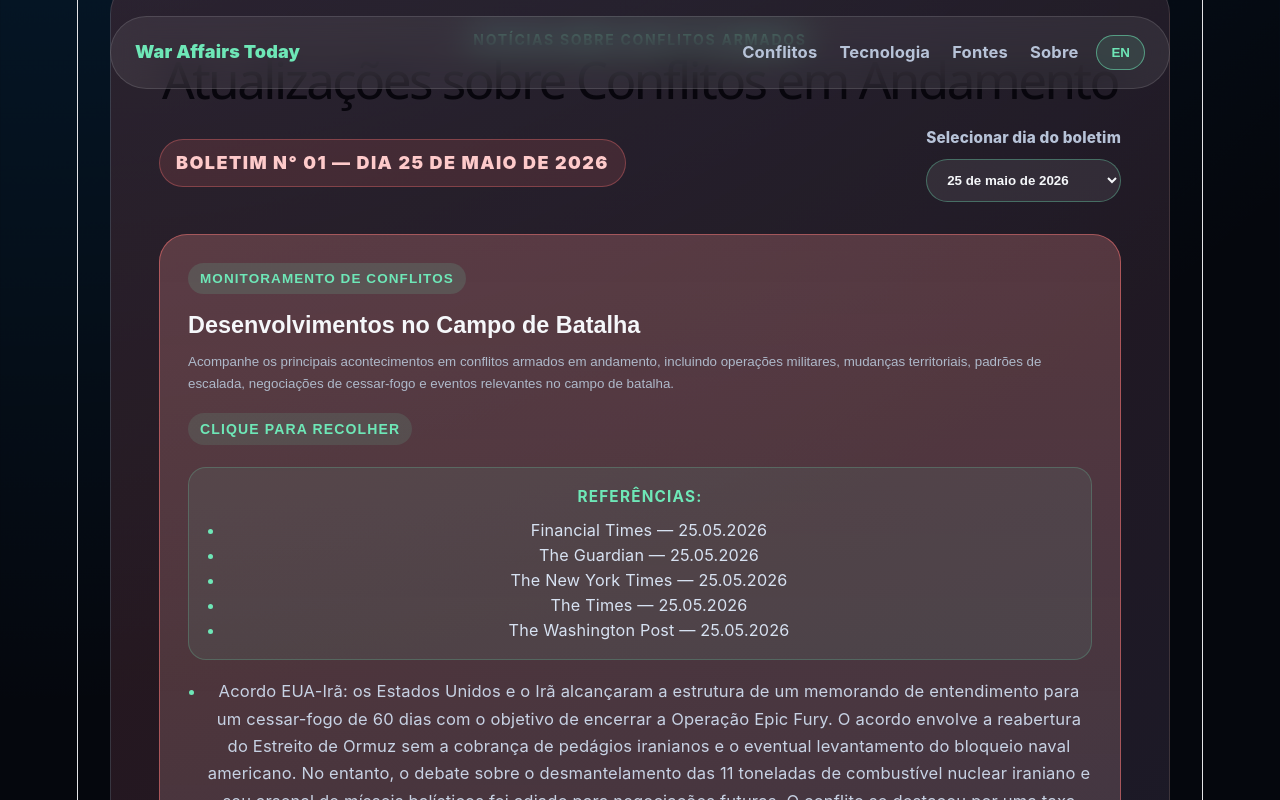
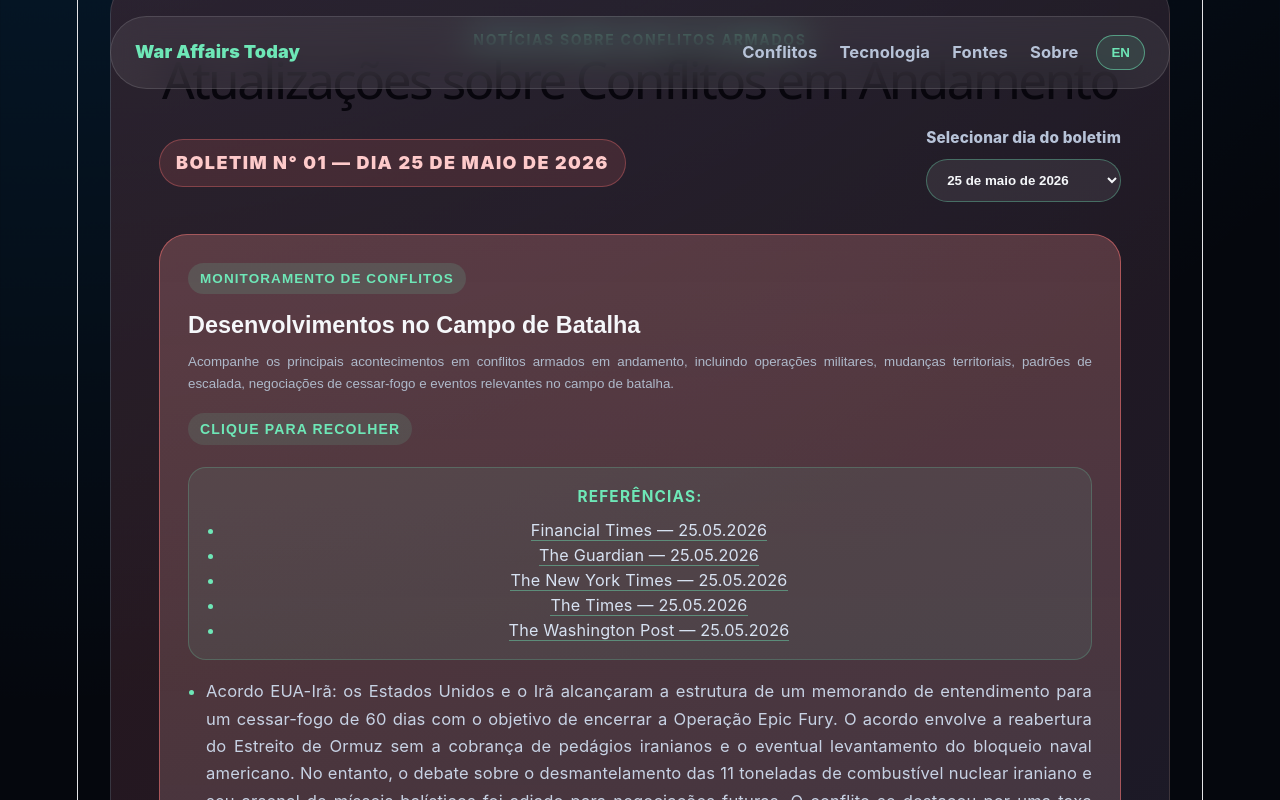
Before and after one commit to albuca09/WarAffairsToday, a React (Vite) app: page / in a window 1280 px wide. Both pictures are taken after a click on the button 331 px from the left and 1564 px from the top of the page. Shown: the part 1164-1964 px from the top of the page. Built offline with nearby package versions, Linux system fonts and the light colour scheme.

Commit message:
Justify conflict texts and add source links

```diff
--- a/src/App.css
+++ b/src/App.css
@@ -391,6 +391,8 @@ h1 {
 .conflict-toggle p {
   color: #aeb9ca;
   line-height: 1.65;
+  text-align: justify;
+  text-justify: inter-word;
 }
 
 .tag {
@@ -468,6 +470,18 @@ h1 {
   color: #6ee7b7;
 }
 
+.section-references a {
+  color: #d7e2f2;
+  text-decoration: none;
+  border-bottom: 1px solid rgba(110, 231, 183, 0.45);
+  transition: 0.25s;
+}
+
+.section-references a:hover {
+  color: #6ee7b7;
+  border-bottom-color: #6ee7b7;
+}
+
 .detail-list {
   margin: 18px 0 0;
   padding-left: 18px;
@@ -478,6 +492,8 @@ h1 {
   line-height: 1.65;
   margin-bottom: 12px;
   font-size: 0.92rem;
+  text-align: justify;
+  text-justify: inter-word;
 }
 
 .detail-list li::marker {
--- a/src/App.jsx
+++ b/src/App.jsx
@@ -9,11 +9,26 @@ const bulletins = [
     bulletinPt: "BOLETIM N° 01 — DIA 25 DE MAIO DE 2026",
     bulletinEn: "BULLETIN No. 01 — MAY 25, 2026",
     references: [
-      "Financial Times — 25.05.2026",
-      "The Guardian — 25.05.2026",
-      "The New York Times — 25.05.2026",
-      "The Times — 25.05.2026",
-      "The Washington Post — 25.05.2026",
+      {
+        label: "Financial Times — 25.05.2026",
+        url: "https://www.ft.com/",
+      },
+      {
+        label: "The Guardian — 25.05.2026",
+        url: "https://www.theguardian.com/",
+      },
+      {
+        label: "The New York Times — 25.05.2026",
+        url: "https://www.nytimes.com/",
+      },
+      {
+        label: "The Times — 25.05.2026",
+        url: "https://www.thetimes.com/",
+      },
+      {
+        label: "The Washington Post — 25.05.2026",
+        url: "https://www.washingtonpost.com/",
+      },
     ],
   },
 ];
@@ -484,7 +499,15 @@ function App() {
                         <strong>{t.conflicts.referencesLabel}:</strong>
                         <ul>
                           {item.references.map((reference) => (
-                            <li key={reference}>{reference}</li>
+                            <li key={reference.label}>
+                              <a
+                                href={reference.url}
+                                target="_blank"
+                                rel="noopener noreferrer"
+                              >
+                                {reference.label}
+                              </a>
+                            </li>
                           ))}
                         </ul>
                       </div>
```
